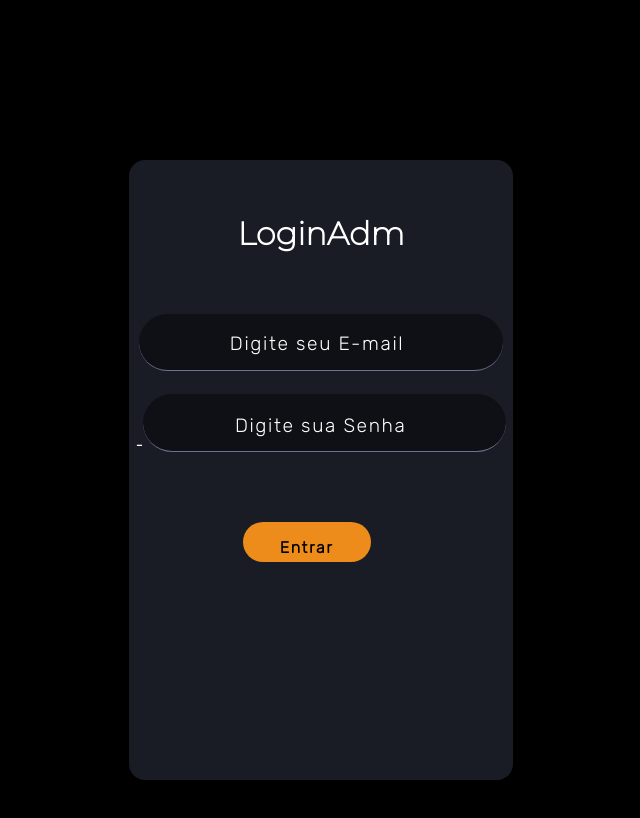
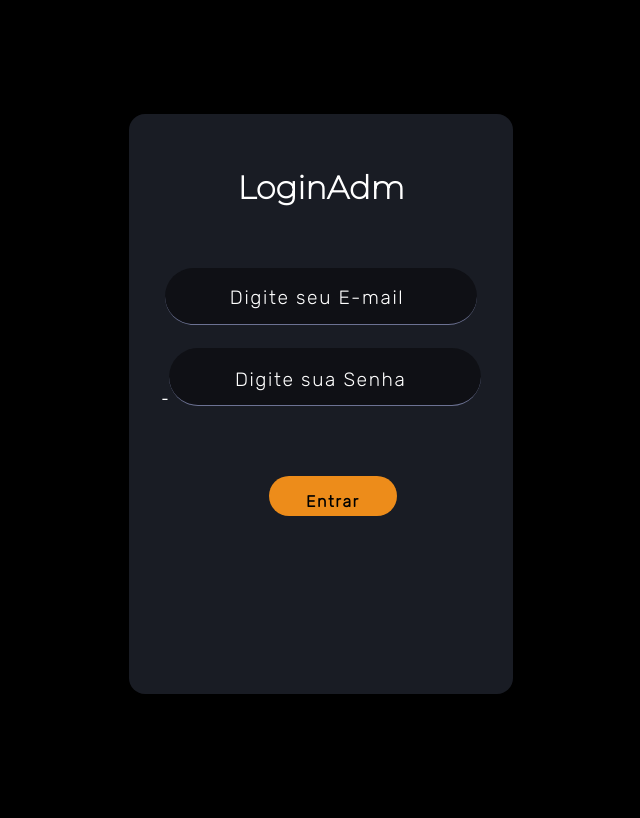
Before and after one commit to Felipediaslc/Barbearia-Strait-System-ADM, a React (Create React App) app: page / in a window 1280 px wide. Shown: the top 818 px of the page, without its empty margins (319-959 px from the left). Built offline with nearby package versions, Linux system fonts and the light colour scheme.

Commit message:
Projeto Final atualizando painel-login

```diff
--- a/src/Pages/ConfigConta/EditContaAdm/EditContaAdm.css
+++ b/src/Pages/ConfigConta/EditContaAdm/EditContaAdm.css
@@ -1,6 +1,5 @@
 .edit-configconta{
-    width: 100vw;
-    height: 100vh;
+
     background: #000000;
     display: flex;
     justify-content: center;
--- a/src/Pages/ConfigConta/EditSenhaAdm/EditSenhaAdm.css
+++ b/src/Pages/ConfigConta/EditSenhaAdm/EditSenhaAdm.css
@@ -1,6 +1,5 @@
 .edit-configsenha{
-    width: 100vw;
-    height: 100vh;
+
     background: #000000;
     display: flex;
     justify-content: center;
--- a/src/Pages/ConfigGeral/ConfigGeral.css
+++ b/src/Pages/ConfigGeral/ConfigGeral.css
@@ -1,6 +1,5 @@
 .container-configGeral {
-  width: 100vw;
-  height: 100vh;
+
   background: #000000;
   display: flex;
   justify-content: center;
--- a/src/Pages/LoginAdm/LoginAdm.css
+++ b/src/Pages/LoginAdm/LoginAdm.css
@@ -3,8 +3,9 @@
 .modal01 {
   top: 0;
   left: 0;
+
   width: 100vw;
-  height: 110vh;
+  height: 113vh;
   display: flex;
   z-index: 100000;
   background: #000000;
@@ -18,9 +19,9 @@
 .modal01-content {
   color: white;
   margin: 0 auto;
-  margin-top: 4rem;
+  margin-top: 1rem;
   width: 30vw;
-  height: 82vh;
+
 
   padding: 0;
   border: 2px solid transparent;
@@ -38,9 +39,9 @@
   justify-content: center;
   align-items: flex-start;
   background: #191c24;
-  height: 75vh;
+  height: 70vh;
   border-radius: 1rem;
-  margin-top: 1rem;
+  margin-top: -7rem;
 }
 .modal01-body p {
   margin-top: 3rem;
@@ -62,7 +63,7 @@
 }
 
 .nome01 input {
-  width: 24vw;
+  width: 20vw;
   height: 6vh;
   padding: 0.4em 2rem 0.1rem 1.5rem;
   border: none;
@@ -97,7 +98,7 @@
   float: left;
 }
 .senha03 input {
-  width: 24vw;
+  width: 20vw;
   height: 6vh;
   padding: 0.4em 2rem 0.1rem 1.5rem;
   font-size: 1.2rem;
@@ -141,7 +142,7 @@
   border-radius: 2rem;
   letter-spacing: 0.1rem;
   margin-top: 22rem;
-  margin-left: -1.5rem;
+  margin-left: 1.8rem;
 }
 
 .button-admlog:hover {
```
